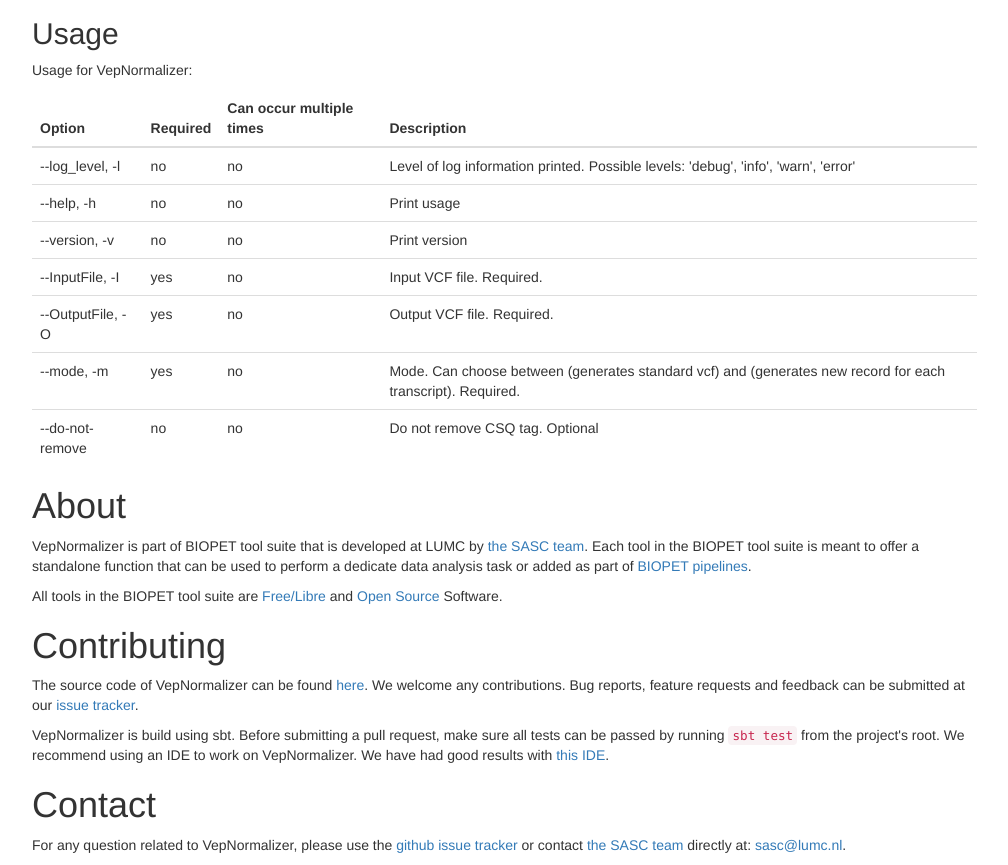
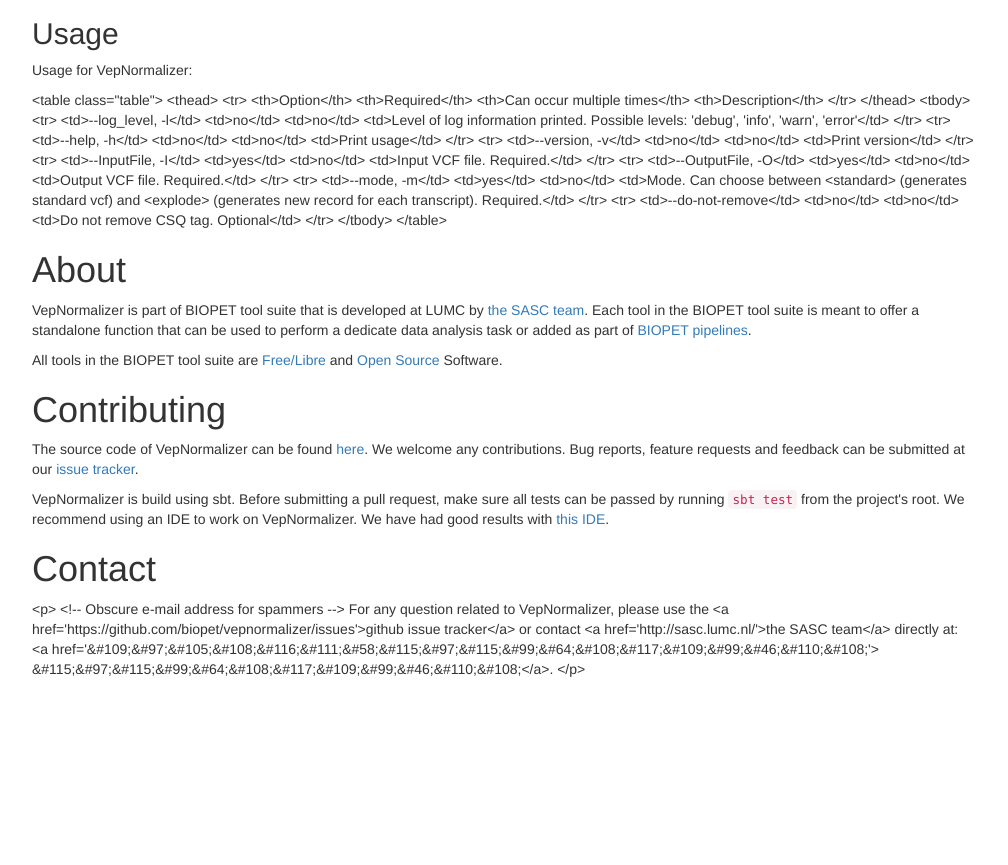
Before and after one commit to biopet/vepnormalizer, a plain HTML site: page develop/index.html in a window 1280 px wide. Shown: the part 848-1713 px from the top of the page, without its empty margins (233-1241 px from the left). After the commit the page ends 1537 px from the top, so only its background shows below. Drawn offline with nearby package versions, Linux system fonts and the light colour scheme.

Commit message:
updated site

```diff
--- a/develop/index.html
+++ b/develop/index.html
@@ -119,60 +119,60 @@
 
         <h2 id="usage" class="section">Usage</h2>
         <p>Usage for VepNormalizer:</p>
-        <table class="table">
-          <thead>
-            <tr>
-              <th>Option</th>
-              <th>Required</th>
-              <th>Can occur multiple times</th>
-              <th>Description</th>
-            </tr>
-          </thead>
-          <tbody>
-            <tr>
-              <td>--log_level, -l</td>
-              <td>no</td>
-              <td>no</td>
-              <td>Level of log information printed. Possible levels: &#39;debug&#39;, &#39;info&#39;, &#39;warn&#39;, &#39;error&#39;</td>
-            </tr>
-            <tr>
-              <td>--help, -h</td>
-              <td>no</td>
-              <td>no</td>
-              <td>Print usage</td>
-            </tr>
-            <tr>
-              <td>--version, -v</td>
-              <td>no</td>
-              <td>no</td>
-              <td>Print version</td>
-            </tr>
-            <tr>
-              <td>--InputFile, -I</td>
-              <td>yes</td>
-              <td>no</td>
-              <td>Input VCF file. Required.</td>
-            </tr>
-            <tr>
-              <td>--OutputFile, -O</td>
-              <td>yes</td>
-              <td>no</td>
-              <td>Output VCF file. Required.</td>
-            </tr>
-            <tr>
-              <td>--mode, -m</td>
-              <td>yes</td>
-              <td>no</td>
-              <td>Mode. Can choose between <standard> (generates standard vcf) and <explode> (generates new record for each transcript). Required.</td>
-            </tr>
-            <tr>
-              <td>--do-not-remove</td>
-              <td>no</td>
-              <td>no</td>
-              <td>Do not remove CSQ tag. Optional</td>
-            </tr>
-          </tbody>
-        </table>
+        <p>&lt;table class=&quot;table&quot;&gt;
+          &lt;thead&gt;
+            &lt;tr&gt;
+              &lt;th&gt;Option&lt;/th&gt;
+              &lt;th&gt;Required&lt;/th&gt;
+              &lt;th&gt;Can occur multiple times&lt;/th&gt;
+              &lt;th&gt;Description&lt;/th&gt;
+            &lt;/tr&gt;
+          &lt;/thead&gt;
+          &lt;tbody&gt;
+            &lt;tr&gt;
+              &lt;td&gt;--log_level, -l&lt;/td&gt;
+              &lt;td&gt;no&lt;/td&gt;
+              &lt;td&gt;no&lt;/td&gt;
+              &lt;td&gt;Level of log information printed. Possible levels: &#39;debug&#39;, &#39;info&#39;, &#39;warn&#39;, &#39;error&#39;&lt;/td&gt;
+            &lt;/tr&gt;
+            &lt;tr&gt;
+              &lt;td&gt;--help, -h&lt;/td&gt;
+              &lt;td&gt;no&lt;/td&gt;
+              &lt;td&gt;no&lt;/td&gt;
+              &lt;td&gt;Print usage&lt;/td&gt;
+            &lt;/tr&gt;
+            &lt;tr&gt;
+              &lt;td&gt;--version, -v&lt;/td&gt;
+              &lt;td&gt;no&lt;/td&gt;
+              &lt;td&gt;no&lt;/td&gt;
+              &lt;td&gt;Print version&lt;/td&gt;
+            &lt;/tr&gt;
+            &lt;tr&gt;
+              &lt;td&gt;--InputFile, -I&lt;/td&gt;
+              &lt;td&gt;yes&lt;/td&gt;
+              &lt;td&gt;no&lt;/td&gt;
+              &lt;td&gt;Input VCF file. Required.&lt;/td&gt;
+            &lt;/tr&gt;
+            &lt;tr&gt;
+              &lt;td&gt;--OutputFile, -O&lt;/td&gt;
+              &lt;td&gt;yes&lt;/td&gt;
+              &lt;td&gt;no&lt;/td&gt;
+              &lt;td&gt;Output VCF file. Required.&lt;/td&gt;
+            &lt;/tr&gt;
+            &lt;tr&gt;
+              &lt;td&gt;--mode, -m&lt;/td&gt;
+              &lt;td&gt;yes&lt;/td&gt;
+              &lt;td&gt;no&lt;/td&gt;
+              &lt;td&gt;Mode. Can choose between &lt;standard&gt; (generates standard vcf) and &lt;explode&gt; (generates new record for each transcript). Required.&lt;/td&gt;
+            &lt;/tr&gt;
+            &lt;tr&gt;
+              &lt;td&gt;--do-not-remove&lt;/td&gt;
+              &lt;td&gt;no&lt;/td&gt;
+              &lt;td&gt;no&lt;/td&gt;
+              &lt;td&gt;Do not remove CSQ tag. Optional&lt;/td&gt;
+            &lt;/tr&gt;
+          &lt;/tbody&gt;
+        &lt;/table&gt;</p>
 
         <h1 id="about" class="section">About</h1>
         <p>VepNormalizer is part of BIOPET tool suite that is developed at LUMC by <a href="http://sasc.lumc.nl/">the SASC team</a>.
@@ -190,14 +190,14 @@
         good results with <a href="https://www.jetbrains.com/idea/">this IDE</a>.</p>
 
         <h1 id="contact" class="section">Contact</h1>
-        <p>
-          <!-- Obscure e-mail address for spammers -->
+        <p>&lt;p&gt;
+          &lt;!-- Obscure e-mail address for spammers --&gt;
         For any question related to VepNormalizer, please use the
-        <a href='https://github.com/biopet/vepnormalizer/issues'>github issue tracker</a>
+        &lt;a href=&#39;https://github.com/biopet/vepnormalizer/issues&#39;&gt;github issue tracker&lt;/a&gt;
         or contact
-         <a href='http://sasc.lumc.nl/'>the SASC team</a> directly at: <a href='&#109;&#97;&#105;&#108;&#116;&#111;&#58;&#115;&#97;&#115;&#99;&#64;&#108;&#117;&#109;&#99;&#46;&#110;&#108;'>
-        &#115;&#97;&#115;&#99;&#64;&#108;&#117;&#109;&#99;&#46;&#110;&#108;</a>.
-        </p>
+         &lt;a href=&#39;http://sasc.lumc.nl/&#39;&gt;the SASC team&lt;/a&gt; directly at: &lt;a href=&#39;&amp;#109;&amp;#97;&amp;#105;&amp;#108;&amp;#116;&amp;#111;&amp;#58;&amp;#115;&amp;#97;&amp;#115;&amp;#99;&amp;#64;&amp;#108;&amp;#117;&amp;#109;&amp;#99;&amp;#46;&amp;#110;&amp;#108;&#39;&gt;
+        &amp;#115;&amp;#97;&amp;#115;&amp;#99;&amp;#64;&amp;#108;&amp;#117;&amp;#109;&amp;#99;&amp;#46;&amp;#110;&amp;#108;&lt;/a&gt;.
+        &lt;/p&gt;</p>
 
       </div>
     </div>
```
